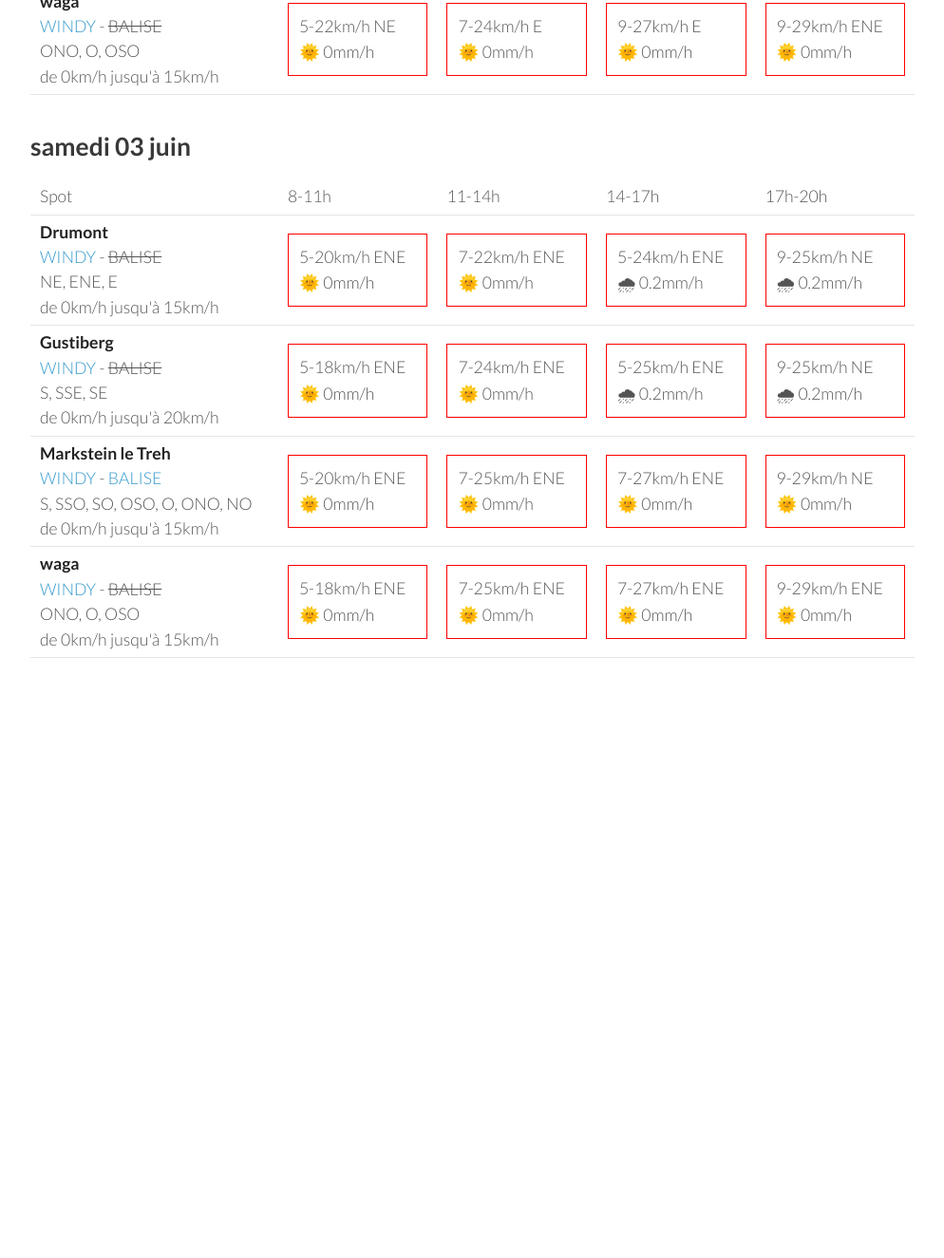
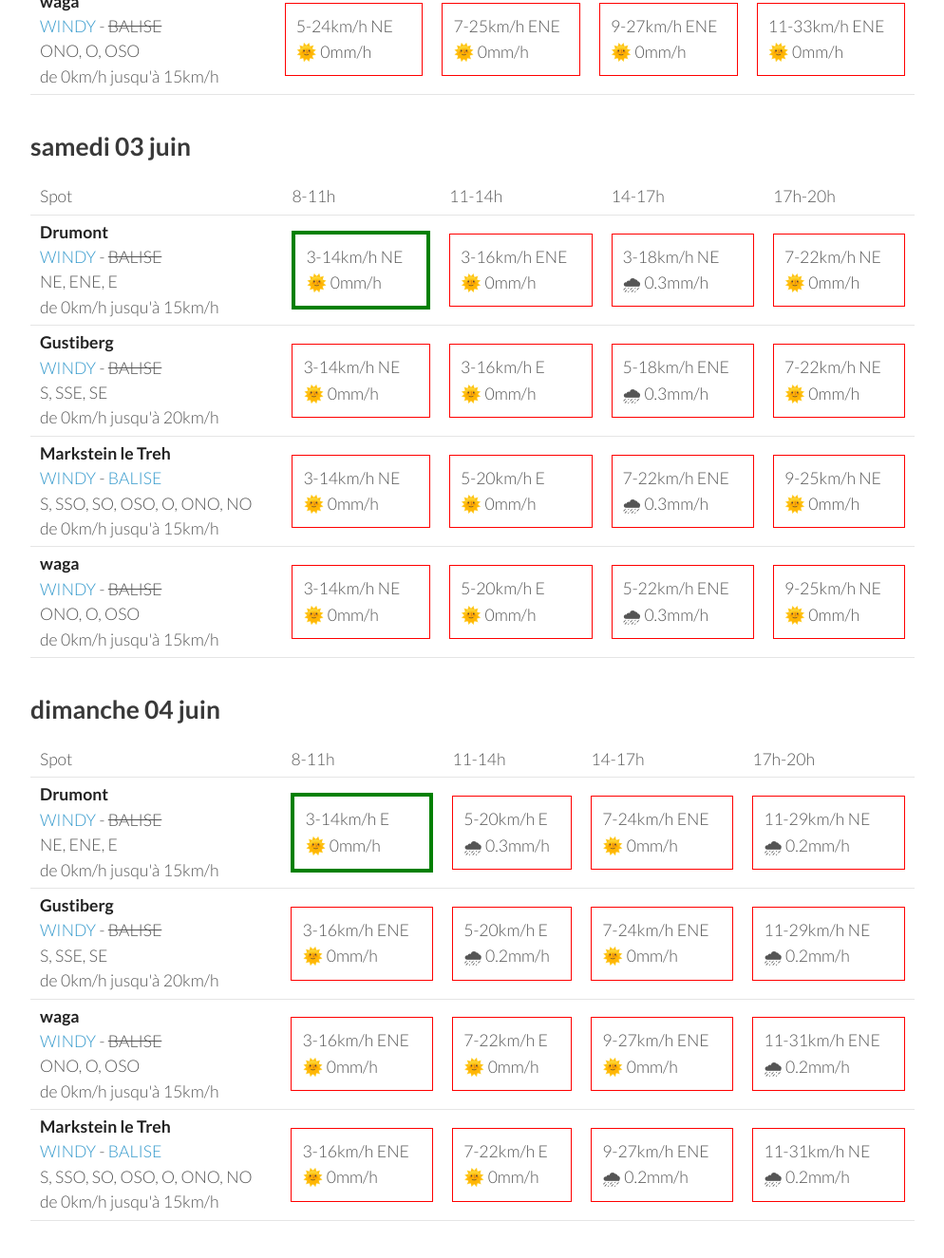
Before and after one commit to parapente-dans-le-nord/parapente-dans-le-nord.github.io, a Jekyll site: the page built from vosges.markdown, in a window 1280 px wide and 1400 px high, scrolled down 2511 px. Shown: the top 1325 px of the window at 95% size, without its empty margins (26-1020 px from the left). Built offline with Jekyll 4.4.1, drawn with Linux system fonts in a browser that asks for light colours; before the commit the page ends 3332 px from its top, so only the background shows below that; some of the changed text lies outside the part shown.

Commit message:
update index.markdown

```diff
--- a/vosges.markdown
+++ b/vosges.markdown
@@ -137,8 +137,8 @@ page mise à jour le mardi 30 mai 06:16
         <td><strong>Drumont</strong><br><a href="https://windy.com/47.898/6.919?47.687,6.919,9,m:eYYagmG">WINDY</a> - <span class="no-balise"> BALISE </span><br> <span class="vent-favorable">NE, ENE, E</span><br><span class="force-vent">de 0km/h jusqu'à 15km/h</span> </td>
 
             <td><div class="not-flyable"><p>5-18km/h ENE</p><p>🌞 0mm/h</p></div></td>
-            <td><div class="not-flyable"><p>9-27km/h ENE</p><p>🌞 0mm/h</p></div></td>
-            <td><div class="not-flyable"><p>9-31km/h ENE</p><p>🌞 0mm/h</p></div></td>
+            <td><div class="not-flyable"><p>11-31km/h ENE</p><p>🌞 0mm/h</p></div></td>
+            <td><div class="not-flyable"><p>9-33km/h ENE</p><p>🌞 0mm/h</p></div></td>
             <td><div class="not-flyable"><p>9-27km/h NE</p><p>🌞 0mm/h</p></div></td>
 
 
@@ -146,10 +146,10 @@ page mise à jour le mardi 30 mai 06:16
 <tr>
         <td><strong>Gustiberg</strong><br><a href="https://windy.com/47.894/6.934?47.891,6.934,15,m:eYYagmI">WINDY</a> - <span class="no-balise"> BALISE </span><br> <span class="vent-favorable">S, SSE, SE</span><br><span class="force-vent">de 0km/h jusqu'à 20km/h</span> </td>
 
-            <td><div class="not-flyable"><p>5-20km/h ENE</p><p>🌞 0mm/h</p></div></td>
-            <td><div class="not-flyable"><p>9-27km/h ENE</p><p>🌞 0mm/h</p></div></td>
+            <td><div class="not-flyable"><p>5-18km/h ENE</p><p>🌞 0mm/h</p></div></td>
+            <td><div class="not-flyable"><p>11-31km/h ENE</p><p>🌞 0mm/h</p></div></td>
             <td><div class="not-flyable"><p>9-33km/h ENE</p><p>🌞 0mm/h</p></div></td>
-            <td><div class="not-flyable"><p>9-29km/h NE</p><p>🌞 0mm/h</p></div></td>
+            <td><div class="not-flyable"><p>9-27km/h NE</p><p>🌞 0mm/h</p></div></td>
 
 
     </tr>
@@ -157,8 +157,8 @@ page mise à jour le mardi 30 mai 06:16
         <td><strong>Markstein le Treh</strong><br><a href="https://windy.com/47.926/7.012?47.505,7.012,8,m:eY1agmQ">WINDY</a> - <span class=""><a href="http://www.balisemeteo.com/balise.php?idBalise=136">BALISE</a> </span><br> <span class="vent-favorable">S, SSO, SO, OSO, O, ONO, NO</span><br><span class="force-vent">de 0km/h jusqu'à 15km/h</span> </td>
 
             <td><div class="not-flyable"><p>5-20km/h NE</p><p>🌞 0mm/h</p></div></td>
-            <td><div class="not-flyable"><p>9-31km/h ENE</p><p>🌞 0mm/h</p></div></td>
-            <td><div class="not-flyable"><p>11-35km/h ENE</p><p>🌞 0mm/h</p></div></td>
+            <td><div class="not-flyable"><p>11-33km/h ENE</p><p>🌞 0mm/h</p></div></td>
+            <td><div class="not-flyable"><p>11-37km/h ENE</p><p>🌞 0mm/h</p></div></td>
             <td><div class="not-flyable"><p>9-31km/h NE</p><p>🌞 0mm/h</p></div></td>
 
 
@@ -167,9 +167,9 @@ page mise à jour le mardi 30 mai 06:16
         <td><strong>waga</strong><br><a href="https://windy.com/47.903/6.996?47.900,6.983,15">WINDY</a> - <span class="no-balise"> BALISE </span><br> <span class="vent-favorable">ONO, O, OSO</span><br><span class="force-vent">de 0km/h jusqu'à 15km/h</span> </td>
 
             <td><div class="not-flyable"><p>5-20km/h NE</p><p>🌞 0mm/h</p></div></td>
-            <td><div class="not-flyable"><p>9-29km/h ENE</p><p>🌞 0mm/h</p></div></td>
-            <td><div class="not-flyable"><p>11-35km/h ENE</p><p>🌞 0mm/h</p></div></td>
-            <td><div class="not-flyable"><p>7-31km/h NE</p><p>🌞 0mm/h</p></div></td>
+            <td><div class="not-flyable"><p>11-33km/h ENE</p><p>🌞 0mm/h</p></div></td>
+            <td><div class="not-flyable"><p>9-37km/h ENE</p><p>🌞 0mm/h</p></div></td>
+            <td><div class="not-flyable"><p>9-31km/h NE</p><p>🌞 0mm/h</p></div></td>
 
 
     </tr>
@@ -192,40 +192,40 @@ page mise à jour le mardi 30 mai 06:16
 <tr>
         <td><strong>Drumont</strong><br><a href="https://windy.com/47.898/6.919?47.687,6.919,9,m:eYYagmG">WINDY</a> - <span class="no-balise"> BALISE </span><br> <span class="vent-favorable">NE, ENE, E</span><br><span class="force-vent">de 0km/h jusqu'à 15km/h</span> </td>
 
-            <td><div class="not-flyable"><p>5-22km/h ENE</p><p>🌞 0mm/h</p></div></td>
+            <td><div class="not-flyable"><p>5-24km/h ENE</p><p>🌞 0mm/h</p></div></td>
             <td><div class="not-flyable"><p>5-20km/h E</p><p>🌞 0mm/h</p></div></td>
-            <td><div class="not-flyable"><p>7-24km/h E</p><p>🌞 0mm/h</p></div></td>
-            <td><div class="not-flyable"><p>7-24km/h ENE</p><p>🌞 0mm/h</p></div></td>
+            <td><div class="not-flyable"><p>7-25km/h ENE</p><p>🌞 0mm/h</p></div></td>
+            <td><div class="not-flyable"><p>11-29km/h ENE</p><p>🌞 0mm/h</p></div></td>
 
 
     </tr>
 <tr>
         <td><strong>Gustiberg</strong><br><a href="https://windy.com/47.894/6.934?47.891,6.934,15,m:eYYagmI">WINDY</a> - <span class="no-balise"> BALISE </span><br> <span class="vent-favorable">S, SSE, SE</span><br><span class="force-vent">de 0km/h jusqu'à 20km/h</span> </td>
 
-            <td><div class="not-flyable"><p>5-22km/h ENE</p><p>🌞 0mm/h</p></div></td>
-            <td><div class="not-flyable"><p>5-20km/h E</p><p>🌞 0mm/h</p></div></td>
-            <td><div class="not-flyable"><p>7-25km/h E</p><p>🌞 0mm/h</p></div></td>
-            <td><div class="not-flyable"><p>7-25km/h ENE</p><p>🌞 0mm/h</p></div></td>
+            <td><div class="not-flyable"><p>5-24km/h ENE</p><p>🌞 0mm/h</p></div></td>
+            <td><div class="not-flyable"><p>5-22km/h E</p><p>🌞 0mm/h</p></div></td>
+            <td><div class="not-flyable"><p>9-27km/h ENE</p><p>🌞 0mm/h</p></div></td>
+            <td><div class="not-flyable"><p>11-29km/h ENE</p><p>🌞 0mm/h</p></div></td>
 
 
     </tr>
 <tr>
         <td><strong>Markstein le Treh</strong><br><a href="https://windy.com/47.926/7.012?47.505,7.012,8,m:eY1agmQ">WINDY</a> - <span class=""><a href="http://www.balisemeteo.com/balise.php?idBalise=136">BALISE</a> </span><br> <span class="vent-favorable">S, SSO, SO, OSO, O, ONO, NO</span><br><span class="force-vent">de 0km/h jusqu'à 15km/h</span> </td>
 
-            <td><div class="not-flyable"><p>5-22km/h NE</p><p>🌞 0mm/h</p></div></td>
+            <td><div class="not-flyable"><p>5-24km/h NE</p><p>🌞 0mm/h</p></div></td>
             <td><div class="not-flyable"><p>7-25km/h ENE</p><p>🌞 0mm/h</p></div></td>
             <td><div class="not-flyable"><p>9-27km/h ENE</p><p>🌞 0mm/h</p></div></td>
-            <td><div class="not-flyable"><p>9-29km/h NE</p><p>🌞 0mm/h</p></div></td>
+            <td><div class="not-flyable"><p>11-33km/h NE</p><p>🌞 0mm/h</p></div></td>
 
 
     </tr>
 <tr>
         <td><strong>waga</strong><br><a href="https://windy.com/47.903/6.996?47.900,6.983,15">WINDY</a> - <span class="no-balise"> BALISE </span><br> <span class="vent-favorable">ONO, O, OSO</span><br><span class="force-vent">de 0km/h jusqu'à 15km/h</span> </td>
 
-            <td><div class="not-flyable"><p>5-22km/h NE</p><p>🌞 0mm/h</p></div></td>
-            <td><div class="not-flyable"><p>7-24km/h E</p><p>🌞 0mm/h</p></div></td>
-            <td><div class="not-flyable"><p>9-27km/h E</p><p>🌞 0mm/h</p></div></td>
-            <td><div class="not-flyable"><p>9-29km/h ENE</p><p>🌞 0mm/h</p></div></td>
+            <td><div class="not-flyable"><p>5-24km/h NE</p><p>🌞 0mm/h</p></div></td>
+            <td><div class="not-flyable"><p>7-25km/h ENE</p><p>🌞 0mm/h</p></div></td>
+            <td><div class="not-flyable"><p>9-27km/h ENE</p><p>🌞 0mm/h</p></div></td>
+            <td><div class="not-flyable"><p>11-33km/h ENE</p><p>🌞 0mm/h</p></div></td>
 
 
     </tr>
@@ -248,40 +248,40 @@ page mise à jour le mardi 30 mai 06:16
 <tr>
         <td><strong>Drumont</strong><br><a href="https://windy.com/47.898/6.919?47.687,6.919,9,m:eYYagmG">WINDY</a> - <span class="no-balise"> BALISE </span><br> <span class="vent-favorable">NE, ENE, E</span><br><span class="force-vent">de 0km/h jusqu'à 15km/h</span> </td>
 
-            <td><div class="not-flyable"><p>5-20km/h ENE</p><p>🌞 0mm/h</p></div></td>
-            <td><div class="not-flyable"><p>7-22km/h ENE</p><p>🌞 0mm/h</p></div></td>
-            <td><div class="not-flyable"><p>5-24km/h ENE</p><p>🌧 0.2mm/h</p></div></td>
-            <td><div class="not-flyable"><p>9-25km/h NE</p><p>🌧 0.2mm/h</p></div></td>
+            <td><div class="flyable"><p>3-14km/h NE</p><p>🌞 0mm/h</p></div></td>
+            <td><div class="not-flyable"><p>3-16km/h ENE</p><p>🌞 0mm/h</p></div></td>
+            <td><div class="not-flyable"><p>3-18km/h NE</p><p>🌧 0.3mm/h</p></div></td>
+            <td><div class="not-flyable"><p>7-22km/h NE</p><p>🌞 0mm/h</p></div></td>
 
 
     </tr>
 <tr>
         <td><strong>Gustiberg</strong><br><a href="https://windy.com/47.894/6.934?47.891,6.934,15,m:eYYagmI">WINDY</a> - <span class="no-balise"> BALISE </span><br> <span class="vent-favorable">S, SSE, SE</span><br><span class="force-vent">de 0km/h jusqu'à 20km/h</span> </td>
 
-            <td><div class="not-flyable"><p>5-18km/h ENE</p><p>🌞 0mm/h</p></div></td>
-            <td><div class="not-flyable"><p>7-24km/h ENE</p><p>🌞 0mm/h</p></div></td>
-            <td><div class="not-flyable"><p>5-25km/h ENE</p><p>🌧 0.2mm/h</p></div></td>
-            <td><div class="not-flyable"><p>9-25km/h NE</p><p>🌧 0.2mm/h</p></div></td>
+            <td><div class="not-flyable"><p>3-14km/h NE</p><p>🌞 0mm/h</p></div></td>
+            <td><div class="not-flyable"><p>3-16km/h E</p><p>🌞 0mm/h</p></div></td>
+            <td><div class="not-flyable"><p>5-18km/h ENE</p><p>🌧 0.3mm/h</p></div></td>
+            <td><div class="not-flyable"><p>7-22km/h NE</p><p>🌞 0mm/h</p></div></td>
 
 
     </tr>
 <tr>
         <td><strong>Markstein le Treh</strong><br><a href="https://windy.com/47.926/7.012?47.505,7.012,8,m:eY1agmQ">WINDY</a> - <span class=""><a href="http://www.balisemeteo.com/balise.php?idBalise=136">BALISE</a> </span><br> <span class="vent-favorable">S, SSO, SO, OSO, O, ONO, NO</span><br><span class="force-vent">de 0km/h jusqu'à 15km/h</span> </td>
 
-            <td><div class="not-flyable"><p>5-20km/h ENE</p><p>🌞 0mm/h</p></div></td>
-            <td><div class="not-flyable"><p>7-25km/h ENE</p><p>🌞 0mm/h</p></div></td>
-            <td><div class="not-flyable"><p>7-27km/h ENE</p><p>🌞 0mm/h</p></div></td>
-            <td><div class="not-flyable"><p>9-29km/h NE</p><p>🌞 0mm/h</p></div></td>
+            <td><div class="not-flyable"><p>3-14km/h NE</p><p>🌞 0mm/h</p></div></td>
+            <td><div class="not-flyable"><p>5-20km/h E</p><p>🌞 0mm/h</p></div></td>
+            <td><div class="not-flyable"><p>7-22km/h ENE</p><p>🌧 0.3mm/h</p></div></td>
+            <td><div class="not-flyable"><p>9-25km/h NE</p><p>🌞 0mm/h</p></div></td>
 
 
     </tr>
 <tr>
         <td><strong>waga</strong><br><a href="https://windy.com/47.903/6.996?47.900,6.983,15">WINDY</a> - <span class="no-balise"> BALISE </span><br> <span class="vent-favorable">ONO, O, OSO</span><br><span class="force-vent">de 0km/h jusqu'à 15km/h</span> </td>
 
-            <td><div class="not-flyable"><p>5-18km/h ENE</p><p>🌞 0mm/h</p></div></td>
-            <td><div class="not-flyable"><p>7-25km/h ENE</p><p>🌞 0mm/h</p></div></td>
-            <td><div class="not-flyable"><p>7-27km/h ENE</p><p>🌞 0mm/h</p></div></td>
-            <td><div class="not-flyable"><p>9-29km/h ENE</p><p>🌞 0mm/h</p></div></td>
+            <td><div class="not-flyable"><p>3-14km/h NE</p><p>🌞 0mm/h</p></div></td>
+            <td><div class="not-flyable"><p>5-20km/h E</p><p>🌞 0mm/h</p></div></td>
+            <td><div class="not-flyable"><p>5-22km/h ENE</p><p>🌧 0.3mm/h</p></div></td>
+            <td><div class="not-flyable"><p>9-25km/h NE</p><p>🌞 0mm/h</p></div></td>
 
 
     </tr>
@@ -289,3 +289,59 @@ page mise à jour le mardi 30 mai 06:16
 </tbody>
 </table>
 {:/}
+## dimanche 04 juin
+
+{::nomarkdown}
+<table>
+  <tbody>
+    <tr>
+      <td>Spot</td>
+      <td>8-11h</td>
+      <td>11-14h</td>
+      <td>14-17h</td>
+      <td>17h-20h</td>
+    </tr>
+<tr>
+        <td><strong>Drumont</strong><br><a href="https://windy.com/47.898/6.919?47.687,6.919,9,m:eYYagmG">WINDY</a> - <span class="no-balise"> BALISE </span><br> <span class="vent-favorable">NE, ENE, E</span><br><span class="force-vent">de 0km/h jusqu'à 15km/h</span> </td>
+
+            <td><div class="flyable"><p>3-14km/h E</p><p>🌞 0mm/h</p></div></td>
+            <td><div class="not-flyable"><p>5-20km/h E</p><p>🌧 0.3mm/h</p></div></td>
+            <td><div class="not-flyable"><p>7-24km/h ENE</p><p>🌞 0mm/h</p></div></td>
+            <td><div class="not-flyable"><p>11-29km/h NE</p><p>🌧 0.2mm/h</p></div></td>
+
+
+    </tr>
+<tr>
+        <td><strong>Gustiberg</strong><br><a href="https://windy.com/47.894/6.934?47.891,6.934,15,m:eYYagmI">WINDY</a> - <span class="no-balise"> BALISE </span><br> <span class="vent-favorable">S, SSE, SE</span><br><span class="force-vent">de 0km/h jusqu'à 20km/h</span> </td>
+
+            <td><div class="not-flyable"><p>3-16km/h ENE</p><p>🌞 0mm/h</p></div></td>
+            <td><div class="not-flyable"><p>5-20km/h E</p><p>🌧 0.2mm/h</p></div></td>
+            <td><div class="not-flyable"><p>7-24km/h ENE</p><p>🌞 0mm/h</p></div></td>
+            <td><div class="not-flyable"><p>11-29km/h NE</p><p>🌧 0.2mm/h</p></div></td>
+
+
+    </tr>
+<tr>
+        <td><strong>waga</strong><br><a href="https://windy.com/47.903/6.996?47.900,6.983,15">WINDY</a> - <span class="no-balise"> BALISE </span><br> <span class="vent-favorable">ONO, O, OSO</span><br><span class="force-vent">de 0km/h jusqu'à 15km/h</span> </td>
+
+            <td><div class="not-flyable"><p>3-16km/h ENE</p><p>🌞 0mm/h</p></div></td>
+            <td><div class="not-flyable"><p>7-22km/h E</p><p>🌞 0mm/h</p></div></td>
+            <td><div class="not-flyable"><p>9-27km/h ENE</p><p>🌞 0mm/h</p></div></td>
+            <td><div class="not-flyable"><p>11-31km/h ENE</p><p>🌧 0.2mm/h</p></div></td>
+
+
+    </tr>
+<tr>
+        <td><strong>Markstein le Treh</strong><br><a href="https://windy.com/47.926/7.012?47.505,7.012,8,m:eY1agmQ">WINDY</a> - <span class=""><a href="http://www.balisemeteo.com/balise.php?idBalise=136">BALISE</a> </span><br> <span class="vent-favorable">S, SSO, SO, OSO, O, ONO, NO</span><br><span class="force-vent">de 0km/h jusqu'à 15km/h</span> </td>
+
+            <td><div class="not-flyable"><p>3-16km/h ENE</p><p>🌞 0mm/h</p></div></td>
+            <td><div class="not-flyable"><p>7-22km/h E</p><p>🌞 0mm/h</p></div></td>
+            <td><div class="not-flyable"><p>9-27km/h ENE</p><p>🌧 0.2mm/h</p></div></td>
+            <td><div class="not-flyable"><p>11-31km/h NE</p><p>🌧 0.2mm/h</p></div></td>
+
+
+    </tr>
+
+</tbody>
+</table>
+{:/}
```
Also changed, not shown: other parts of vosges.markdown (+1 -1 lines).
